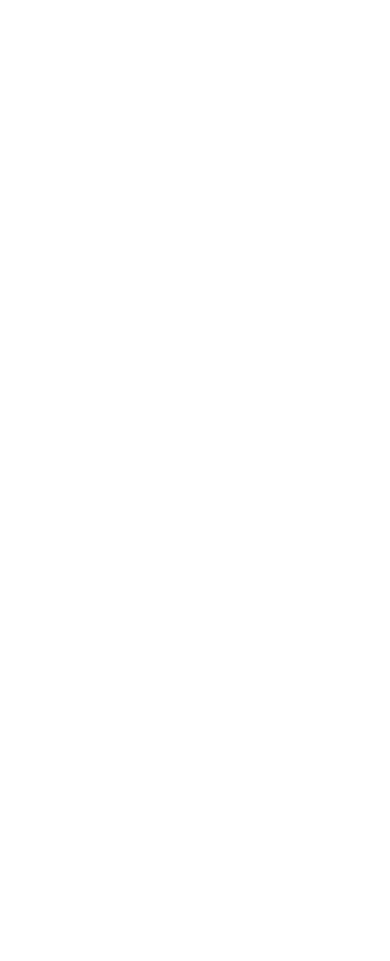
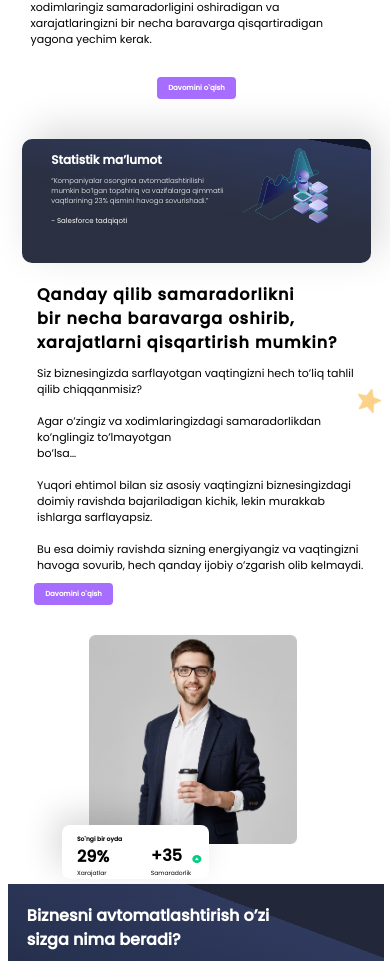
Before and after one commit to tatu7/basco-real-project, a React (Create React App) app: page / in a window 390 px wide. Shown: the part 1039-2000 px from the top of the page. Before the commit the page ends 844 px from the top, so only its background shows below. Built offline with nearby package versions, Linux system fonts and the light colour scheme.

Commit message:
fix response design

```diff
--- a/src/Components/About/about.scss
+++ b/src/Components/About/about.scss
@@ -26,7 +26,7 @@
   }
 }
 .about__box {
-  width: 1349px;
+  width: 100%;
   margin: 0 auto;
   @include responsive(desktop) {
     width: 1460px;
@@ -63,6 +63,7 @@
     @include responsive(toqqiz) {
       font-size: 29px;
       margin: 2rem 0;
+      margin-top: 4rem;
     }
     @include responsive(toqqiz) {
       font-size: 20px;
--- a/src/Components/Advice/Advice.jsx
+++ b/src/Components/Advice/Advice.jsx
@@ -49,7 +49,7 @@
             </div>
           )}
           <img className="advice__left--img--1" src={star} alt="" />
-          <img className="advice__left--img--2" src={plus} alt="" />
+          {/* <img className="advice__left--img--2" src={plus} alt="" /> */}
           {shower ? (
             <Fade top>
               <div className="hide__parag">
@@ -118,7 +118,7 @@
             <img className="advice__right--card--img--2" src={sariq} alt="" />
           </div>
           <img className="advice__right--img--1" src={halqa} alt="" />
-          <img className="advice__right--img--2" src={aylana} alt="" />
+          {/* <img className="advice__right--img--2" src={aylana} alt="" /> */}
         </div>
       </section>
     </div>
--- a/src/Components/Advice/_advice.scss
+++ b/src/Components/Advice/_advice.scss
@@ -14,9 +14,19 @@
       @content;
     }
   }
+  @if $breakpoint==toqqiz {
+    @media (max-width: 900px) {
+      @content;
+    }
+  }
+  @if $breakpoint==yetti {
+    @media (max-width: 700px) {
+      @content;
+    }
+  }
 }
 .advice__box {
-  width: 1349px;
+  width: 100%;
   margin: 0 auto;
   @include responsive(desktop) {
     width: 1460px;
@@ -36,7 +46,7 @@
   width: 1139px;
   margin: 0 auto;
   @include responsive(big) {
-    width: 100%;
+    width: 90%;
   }
   @include responsive(mobile) {
     flex-direction: column;
@@ -46,7 +56,7 @@
     position: relative;
     padding-left: 4.2rem;
     @include responsive(big) {
-      padding-left: 3rem;
+      padding-left: 0rem;
     }
     @include responsive(mobile) {
       padding-left: 0;
@@ -58,8 +68,19 @@
       line-height: 52px;
       letter-spacing: 0.1rem;
       @include responsive(big) {
-        font-size: 28px;
-        line-height: 40px;
+        font-size: 24px;
+        margin-top: 20px;
+        line-height: 28px;
+        width: 440px;
+      }
+      @include responsive(toqqiz) {
+        font-size: 18px;
+        line-height: 18px;
+      }
+      @include responsive(yetti) {
+        font-size: 14px;
+        line-height: 18px;
+        width: 300px;
       }
       @include responsive(mobile) {
         display: block;
@@ -79,8 +100,16 @@
         font-size: 25px;
         line-height: 37px;
         @include responsive(big) {
-          font-size: 20px;
+          font-size: 18px;
           line-height: 24px;
+          width: 400px;
+          margin-bottom: -17px;
+        }
+        @include responsive(toqqiz) {
+          font-size: 14px;
+        }
+        @include responsive(yetti) {
+          width: 300px;
         }
         @include responsive(mobile) {
           display: block;
@@ -93,9 +122,12 @@
       }
     }
     &--button {
-      @include responsive(mobile) {
+      @include responsive(big) {
         display: block;
         margin: 3rem auto;
+        @include responsive(toqqiz) {
+          margin: 2rem auto;
+        }
         @include responsive(mobile) {
           margin: 1rem auto;
         }
@@ -134,7 +166,11 @@
       @include responsive(big) {
         height: 30px;
         width: 30px;
-        left: 0;
+        left: -3rem;
+      }
+      @include responsive(toqqiz) {
+        height: 30px;
+        width: 30px;
       }
       @include responsive(mobile) {
         width: 2.4rem;
@@ -171,14 +207,28 @@
       height: 471px;
       right: 862px;
       @include responsive(big) {
-        height: 400px;
+        height: 380px;
         width: 380px;
       }
+      @include responsive(toqqiz) {
+        position: absolute;
+        right: 1rem;
+        width: 270px;
+        height: 300px;
+        margin-top: 6rem;
+      }
       @include responsive(mobile) {
+        position: relative;
         display: block;
         margin: 0 auto;
         width: 208px;
         height: 209px;
+      }
+      &--2 {
+        @include responsive(toqqiz) {
+          width: 20rem;
+          height: 2rem;
+        }
       }
     }
     &--card {
@@ -194,10 +244,17 @@
       box-shadow: -7.5px -10.6px 32.9px rgba(0, 7, 5, 0.15);
       border-radius: 0.8rem;
       @include responsive(big) {
-        bottom: 16%;
+        top: 80%;
+        right: 250px;
+        width: 147px;
+        height: 54px;
       }
+      @include responsive(toqqiz) {
+        top: 330px;
+      }
+
       @include responsive(mobile) {
-        top: 170px;
+        top: 190px;
         right: 190px;
         width: 147px;
         height: 54px;
@@ -205,6 +262,10 @@
       &--left {
         padding-left: 28px;
         padding-top: 1.8rem;
+        @include responsive(big) {
+          padding-top: 1rem;
+          padding-left: 15px;
+        }
         @include responsive(mobile) {
           padding-top: 1rem;
           padding-left: 15px;
@@ -213,6 +274,9 @@
           font-size: 1.5rem;
           font-weight: 700;
           color: black;
+          @include responsive(big) {
+            font-size: 6px;
+          }
           @include responsive(mobile) {
             font-size: 6px;
           }
@@ -221,6 +285,10 @@
           font-size: 3.9rem;
           font-weight: 700;
           margin-top: 1px;
+          @include responsive(big) {
+            font-size: 16px;
+            margin-top: 0;
+          }
           @include responsive(mobile) {
             font-size: 16px;
             margin-top: 0;
@@ -229,6 +297,10 @@
         &--description {
           margin-top: 0.1rem;
           font-size: 1.4rem;
+          @include responsive(big) {
+            font-size: 6px;
+            margin: 0;
+          }
           @include responsive(mobile) {
             font-size: 6px;
             margin: 0;
@@ -237,12 +309,18 @@
       }
       &--right {
         padding-top: 4rem;
+        @include responsive(big) {
+          padding: 1.8rem;
+        }
         @include responsive(mobile) {
           padding: 1.8rem;
         }
         &--number {
           font-size: 3.9rem;
           font-weight: 800;
+          @include responsive(big) {
+            font-size: 16px;
+          }
           @include responsive(mobile) {
             font-size: 16px;
           }
@@ -250,6 +328,9 @@
         &--description {
           margin-top: 0.1rem;
           font-size: 1.4rem;
+          @include responsive(big) {
+            font-size: 6px;
+          }
           @include responsive(mobile) {
             font-size: 6px;
           }
@@ -261,6 +342,10 @@
         width: 1.5rem;
         bottom: 28%;
         right: 5%;
+        @include responsive(big) {
+          height: 1rem;
+          width: 1rem;
+        }
 
         @include responsive(mobile) {
           height: 1rem;
@@ -273,6 +358,10 @@
         width: 1.5rem;
         bottom: 28%;
         right: 60%;
+        @include responsive(big) {
+          height: 1rem;
+          width: 1rem;
+        }
         @include responsive(mobile) {
           height: 1rem;
           width: 1rem;
@@ -281,14 +370,20 @@
       }
     }
     &--img--1 {
+      display: none;
       position: absolute;
       height: 179px;
       width: 170px;
-      right: 37px;
+      right: -57px;
       top: 60px;
       transform: rotate(15deg);
       z-index: -222;
+
       @include responsive(big) {
+        width: 122px;
+        height: 125px;
+        left: 3rem;
+        top: 60px;
       }
       @include responsive(mobile) {
         width: 122px;
@@ -316,6 +411,10 @@
   margin: 1rem auto;
   width: 100%;
   margin-left: 30rem;
+
+  @include responsive(big) {
+    margin-left: 2rem;
+  }
   @include responsive(mobile) {
     margin-left: 2rem;
   }
@@ -323,7 +422,9 @@
     margin: 2rem 0;
     font-size: 1.9rem;
     line-height: 1.4;
-
+    @include responsive(big) {
+      font-size: 1.4rem;
+    }
     @include responsive(mobile) {
       display: block;
       margin: 0 auto;
--- a/src/Components/Card/_card.scss
+++ b/src/Components/Card/_card.scss
@@ -26,7 +26,7 @@
   }
 }
 .card__box {
-  width: 1349px;
+  width: 100%;
   margin: 0 auto;
   @include responsive(desktop) {
     width: 1460px;
--- a/src/Components/Directions/_directions.scss
+++ b/src/Components/Directions/_directions.scss
@@ -53,7 +53,7 @@
   margin: 0 auto;
   height: auto;
   position: relative;
-  width: 1349px;
+  width: 100%;
   margin: 0 auto;
   @include responsive(desktop) {
     width: 100%;
--- a/src/Components/Footer/_footer.scss
+++ b/src/Components/Footer/_footer.scss
@@ -16,7 +16,7 @@
   }
 }
 .footer__box {
-  width: 1349px;
+  width: 100%;
   margin: 0 auto;
   @include responsive(desktop) {
     width: 1460px;
--- a/src/Components/Header/_header.scss
+++ b/src/Components/Header/_header.scss
@@ -26,12 +26,12 @@
   }
 }
 .header__box {
-  max-width: 1349px;
+  width: 100%;
   display: block;
   margin: 0 auto;
-  height: 957px;
+  // height: 957px;
   @include responsive(desktop) {
-    width: 1460px;
+    width: 100%;
     height: auto;
     margin: 0 auto;
   }
--- a/src/Components/Home.jsx
+++ b/src/Components/Home.jsx
@@ -14,16 +14,16 @@
 function Home() {
   return (
     <>
-      {/* <Header /> */}
-      {/* <About /> */}
-      {/* <Card /> */}
-      {/* <Advice /> */}
-      {/* <Statistics /> */}
-      {/* <Platform /> */}
-      {/* <Directions /> */}
-      {/* <Suggestions /> */}
-      {/* <Questions /> */}
-      {/* <Footer /> */}
+      <Header />
+      <About />
+      <Card />
+      <Advice />
+      <Statistics />
+      <Platform />
+      <Directions />
+      <Suggestions />
+      <Questions />
+      <Footer />
     </>
   );
 }
--- a/src/Components/Statistica/_statistica.scss
+++ b/src/Components/Statistica/_statistica.scss
@@ -30,7 +30,7 @@
   background-color: #11172a;
   padding-bottom: 3rem;
   color: #fff;
-  width: 1349px;
+  width: 100%;
   margin: 0 auto;
   @include responsive(desktop) {
     width: 1460px;
```
Also changed, not shown: src/Components/Platform/_platform.scss (+104 -22 lines), src/Components/Questions/_questions.scss (+31 -2 lines), src/Components/Suggestions/_suggestions.scss (+7 -2 lines).
